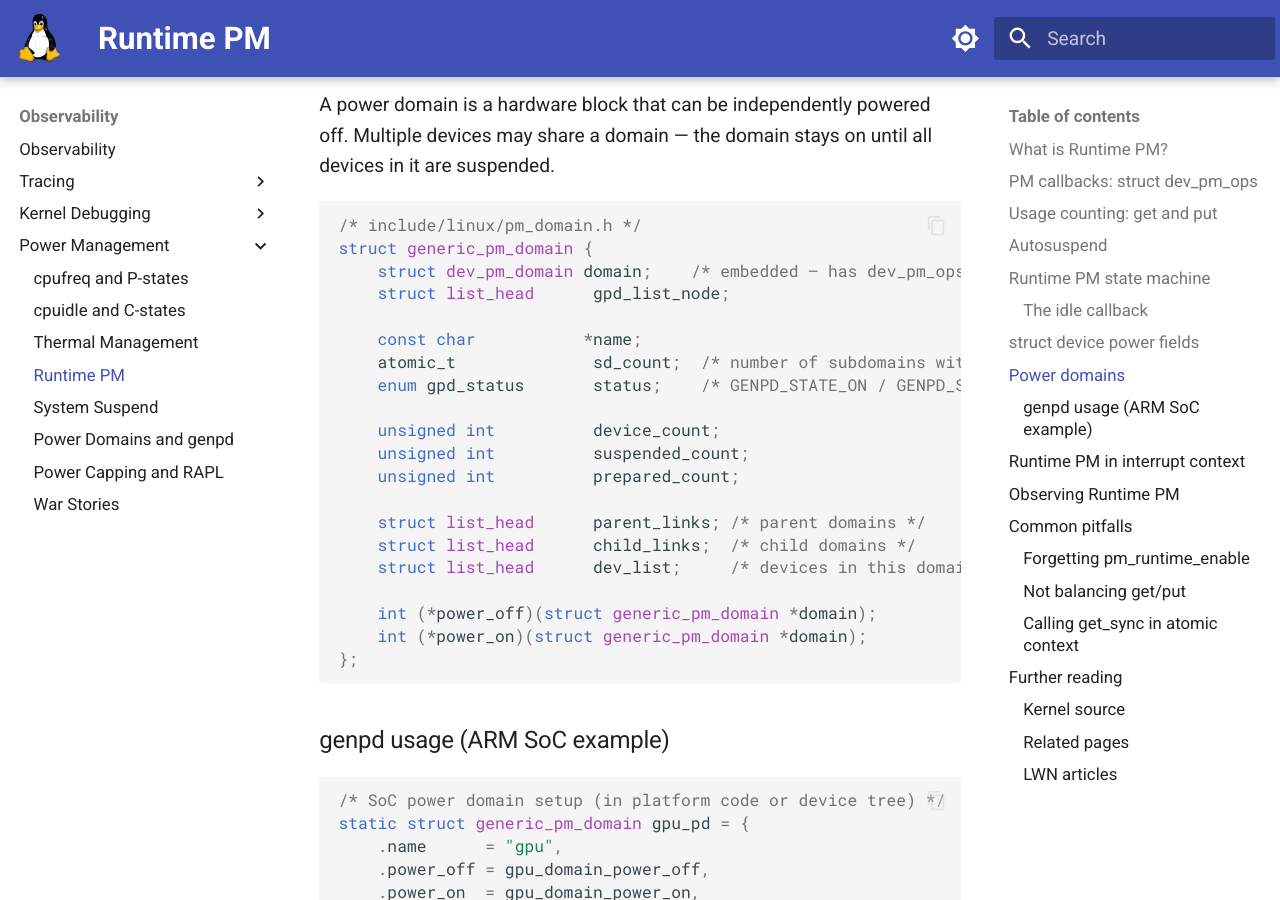
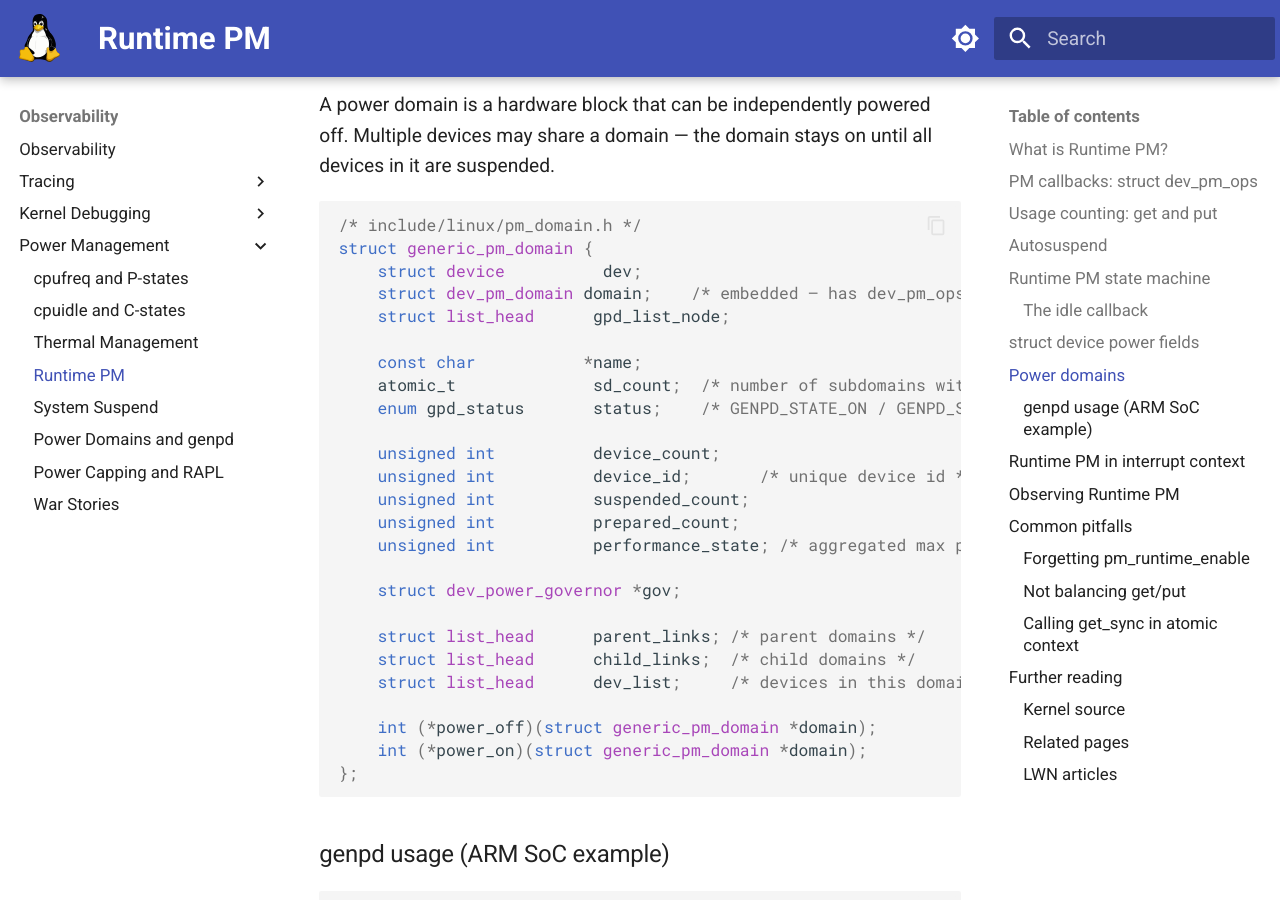
Before and after one commit to laveeshb/linux-kernel-internals, an MkDocs documentation site: the page built from docs/power/runtime-pm.md, in a window 1280 px wide and 900 px high, scrolled down 5276 px. Built offline with MkDocs 1.6.1 and Material for MkDocs 9.7.7, drawn with Linux system fonts in a browser that asks for light colours.

Commit message:
Fix cross-review findings from sibling agent for docs/power/
- struct wakeup_source: add missing id and autosleep_enabled fields
- struct generic_pm_domain: add missing dev, gov, device_id, performance_state fields
- suspend.md Further reading: move docs.kernel.org links from Kernel source to External

````diff
--- a/docs/power/runtime-pm.md
+++ b/docs/power/runtime-pm.md
@@ -203,6 +203,7 @@
 ```c
 /* include/linux/pm_domain.h */
 struct generic_pm_domain {
+    struct device          dev;
     struct dev_pm_domain domain;    /* embedded — has dev_pm_ops */
     struct list_head      gpd_list_node;
 
@@ -211,8 +212,12 @@
     enum gpd_status       status;    /* GENPD_STATE_ON / GENPD_STATE_OFF */
 
     unsigned int          device_count;
+    unsigned int          device_id;       /* unique device id */
     unsigned int          suspended_count;
     unsigned int          prepared_count;
+    unsigned int          performance_state; /* aggregated max performance state */
+
+    struct dev_power_governor *gov;
 
     struct list_head      parent_links; /* parent domains */
     struct list_head      child_links;  /* child domains */
````
Also changed, not shown: docs/power/suspend.md (+9 -4 lines).
